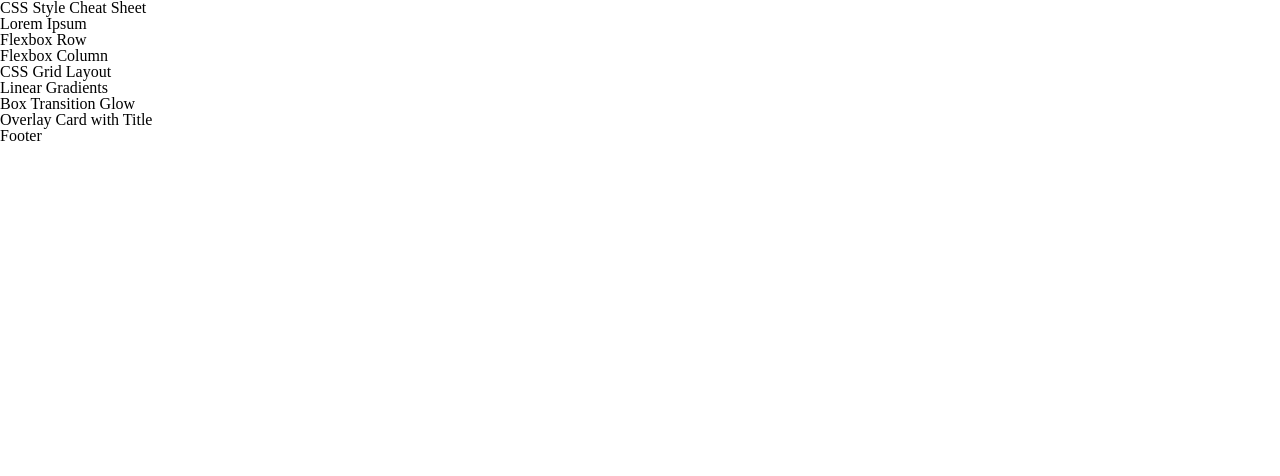
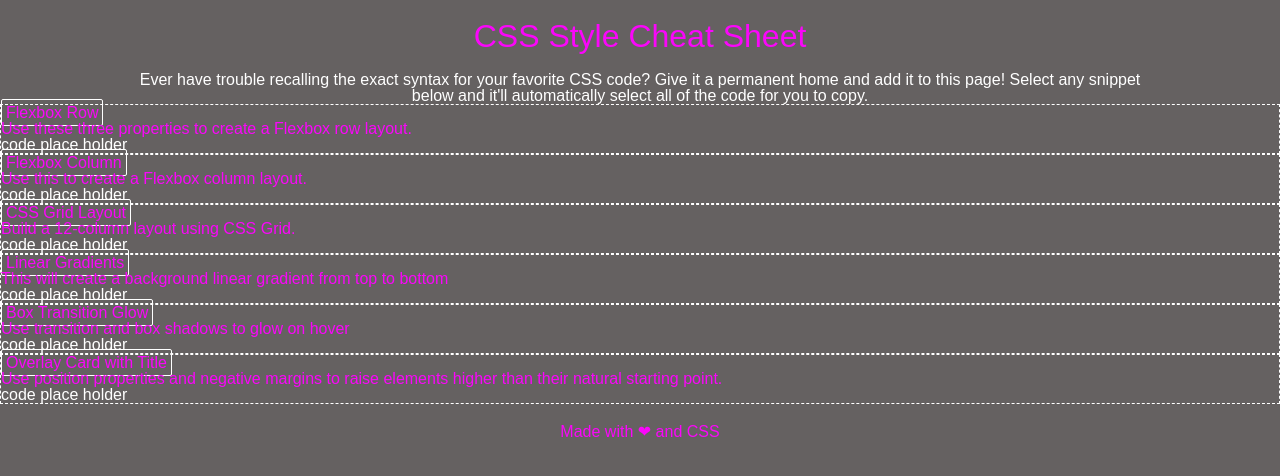
Before and after one commit to carmart7/CSS-Snippet-Cheat-Sheet, a plain HTML site: page index.html in a window 1280 px wide. Drawn offline with Linux system fonts and the light colour scheme.

Commit message:
added decorations and more text

```diff
--- a/assets/css/styles.css
+++ b/assets/css/styles.css
@@ -0,0 +1,58 @@
+:root {
+    --pink_color: rgb(250, 6, 250);
+    --white_color: rgb(255, 255, 255);
+}
+
+body {
+    background-color: rgba(99, 95, 95, 0.986);
+    font-family: Arial, Helvetica, sans-serif;
+}
+
+code {
+    color: white;
+}
+
+header {
+    display: block;
+    text-align: center;
+    padding: 20px;
+
+}
+
+h1 {
+    font-size: 200%;
+    color: var(--pink_color);
+}
+
+.white_text {
+    color: var(--white_color);
+}
+
+.pink_text {
+    color: var(--pink_color);
+}
+
+#top_paragraph {
+    text-align: center;
+    margin-left: 10%;
+    margin-right: 10%;
+}
+
+h3 {
+    border: 1px solid var(--white_color);
+    border-radius: 2px;
+    display: inline;
+    padding: 4px;
+    color: var(--pink_color);
+}
+
+section {
+    border: 1px dashed var(--white_color);
+}
+
+footer {
+    color: var(--pink_color);
+    margin: 20px;
+    display: block;
+    text-align: center;
+}
--- a/index.html
+++ b/index.html
@@ -14,45 +14,57 @@
 
     <main>
         <div>
-            <h2>Lorem Ipsum</h2>
+            <p class="white_text" id="top_paragraph">Ever have trouble recalling the exact syntax for your favorite CSS code? Give it a permanent home and add it to this page! Select any snippet below and it'll automatically select all of the code for you to copy.</p>
         </div>
         <div class="card-holder">
             <section>
                 <h3>Flexbox Row</h3>
-                <p></p>
-                <code></code>
+                <p class="pink_text">Use these three properties to create a Flexbox row layout.</p>
+                <code>
+                    code place holder
+                </code>
             </section>
             <section>
                 <h3>Flexbox Column</h3>
-                <p></p>
-                <code></code>
+                <p class="pink_text">Use this to create a Flexbox column layout.</p>
+                <code>
+                    code place holder
+                </code>
             </section>
             <section>
                 <h3>CSS Grid Layout</h3>
-                <p></p>
-                <code></code>
+                <p class="pink_text">Build a 12-column layout using CSS Grid.</p>
+                <code>
+                    code place holder
+                </code>
             </section>
 
             <section>
                 <h3>Linear Gradients</h3>
-                <p></p>
-                <code></code>
+                <p class="pink_text">This will create a background linear gradient from top to bottom</p>
+                <code>
+                    code place holder
+                </code>
             </section>
             <section>
                 <h3>Box Transition Glow</h3>
-                <p></p>
-                <code></code>
+                <p class="pink_text">Use transition and box shadows to glow on hover</p>
+                <code>
+                    code place holder
+                </code>
             </section>
             <section>
                 <h3>Overlay Card with Title</h3>
-                <p></p>
-                <code></code>
+                <p class="pink_text">Use position properties and negative margins to raise elements higher than their natural starting point.</p>
+                <code>
+                    code place holder
+                </code>
             </section>
 
         </div>
     </main>
     <footer>
-        <h2>Footer</h2>
+        <h2>Made with &#x2764 and CSS</h2>
     </footer>
 </body>
 </html>
```
